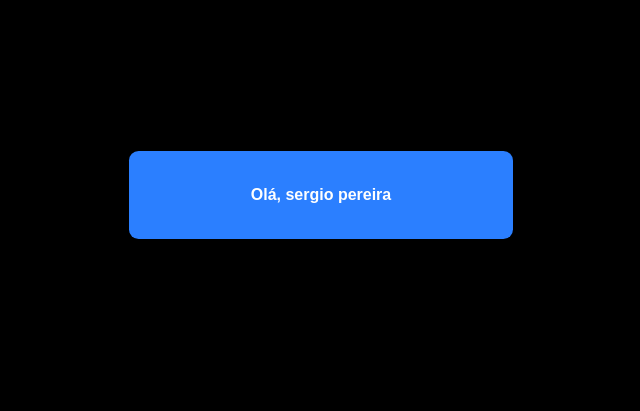
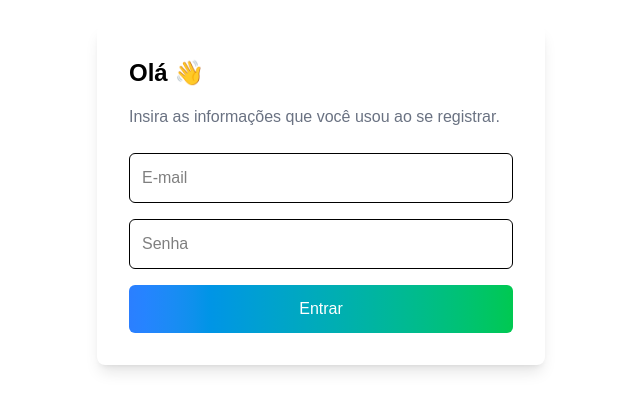
Before and after one commit to ramonmoncao/viva-condo, a Next.js app: page / in a window 1280 px wide. Shown: the part 205-616 px from the top of the page, without its empty margins (319-959 px from the left). Built offline with nearby package versions, Linux system fonts and the light colour scheme; no server answers.

Commit message:
página de login

```diff
--- a/src/app/condominios/page.tsx
+++ b/src/app/condominios/page.tsx
@@ -16,7 +16,7 @@ export default function ListaCondominios(){
                 const response = await getCondominios()
                 console.log("data" + response)
                 setCondominios(response.data)
-            }catch(error){
+            }catch(error: any){
                 console.log("Erro: " + error)
                 setErr(error);
             }finally {
--- a/src/app/globals.css
+++ b/src/app/globals.css
@@ -2,7 +2,11 @@
 
 :root {
   --background: #ffffff;
-  --foreground: #171717;
+  --foreground: #000000;
+}
+input, textarea, select {
+  background: #ffffff;
+  color: #000000;
 }
 
 @theme inline {
--- a/src/app/page.tsx
+++ b/src/app/page.tsx
@@ -1,33 +1,71 @@
 "use client";
 
-const Home = () =>{
+import { createClient } from "@/utils/supabase/client";
+import { useRouter } from "next/navigation";
+import { useEffect, useState } from "react";
 
-  type Morador = {
-    primeiroNome: string,
-    sobrenome: string
+export default function Login() {
+  const supabase = createClient()
+  const router = useRouter()
+  const[checkinSession, setCheckinSession] = useState(true)
+  const[email, setEmail] = useState("")
+  const[password, setPassword] = useState("")
+
+  useEffect(()=> {
+    const checkSession = async ()=> {
+      const{ data:{session} } = await supabase.auth.getSession();
+      if(session?.user){
+        router.replace("/condominios")
+      }else{
+        setCheckinSession(false)
+      }
+    }
+    checkSession()
+  }, [])
+
+  const login = async (e: React.FormEvent) => {
+    e.preventDefault();
+    const{data, error} = await supabase.auth.signInWithPassword({email, password})
+    if (error || !data.user) {
+      return;
+    }
+    router.replace("/condominios")
   }
 
-  const morador: Morador = {
-    primeiroNome: "sergio",
-    sobrenome: "pereira"
-  }
-  function formatarNomeMorador(morador: Morador){
-    return morador.primeiroNome + ' ' + morador.sobrenome;
-  }
-  function obterSaudacao(morador: null | Morador){
-    if(morador)
-      return "Olá, " + formatarNomeMorador(morador)
-    return "Olá estranho"
-  }
-
-  return(
-    <div id="principal" className="min-h-screen flex items-center justify-center bg-black">
-      <div id="componente-azul" className="card-azul">
-        <h1 className="text-2x1 font-bold text-center">{obterSaudacao(morador)}</h1>
+if(checkinSession){
+  return null;
+}
+return (
+    <div className="flex h-screen flex-col md:flex-row">
+      <div className="w-full flex items-center justify-center p-6">
+        <div className="w-full max-w-md bg-white p-8 shadow-lg rounded-lg">
+          <h2 className="text-2xl font-bold mb-4">Olá 👋</h2>
+          <p className="text-gray-500 mb-6">Insira as informações que você usou ao se registrar.</p>
+          <form onSubmit={login}>
+            <input
+              type="email"
+              placeholder="E-mail"
+              value={email}
+              onChange={(e) => setEmail(e.target.value)}
+              className="w-full p-3 mb-4 border rounded-md focus:ring-2 focus:ring-blue-500"
+              required
+            />
+            <input
+              type="password"
+              placeholder="Senha"
+              value={password}
+              onChange={(e) => setPassword(e.target.value)}
+              className="w-full p-3 mb-4 border rounded-md focus:ring-2 focus:ring-blue-500"
+              required
+            />
+            <button type="submit"
+              className="w-full bg-gradient-to-r from-blue-500 to-green-500 text-white p-3 rounded-md hover:opacity-90 transition-all disabled:opacity-50"
+            >
+            {"Entrar"}
+            </button>
+          </form>
         </div>
-
+      </div>
     </div>
-  )
+  );
 }
-
-export default Home
```
